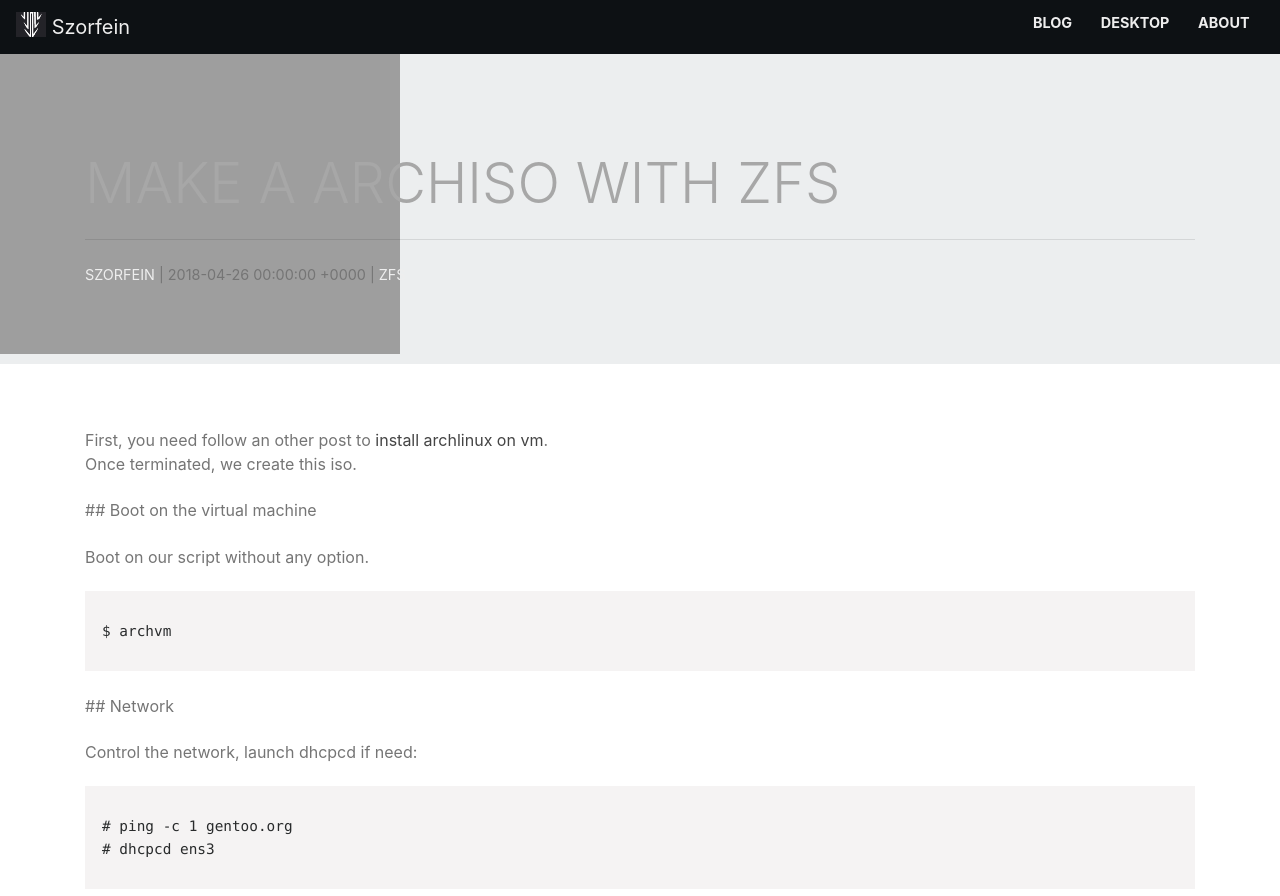
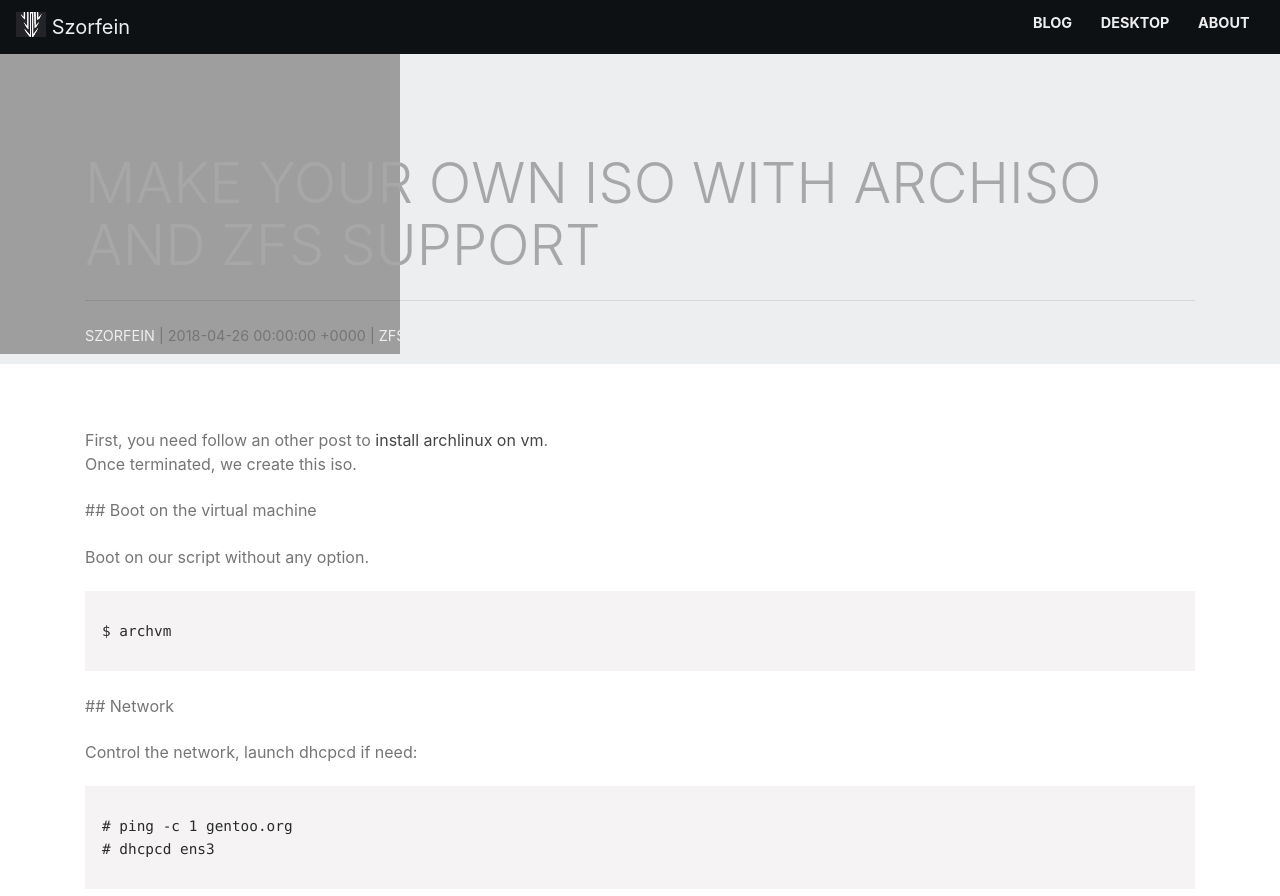
Before and after one commit to szorfein/szorfein.github.io, a Jekyll site: the page built from _posts/2018-04-26-make-your-own-archiso-with-ZFS.md, in a window 1280 px wide and 900 px high. Shown: the top 896 px of the window. Built offline with Jekyll 4.4.1, drawn with Linux system fonts in a browser that asks for light colours; comment, search, counter and statistics services are not loaded.

Commit message:
Archiso, change title and desc

```diff
--- a/_layouts/home.html
+++ b/_layouts/home.html
@@ -41,7 +41,7 @@ layout: default
         <h2 class="text-center btitle">Last Blog post</h2>
         <div class="row">
             {% for post in site.posts limit:4 %}
-            <div class="col-md-6 col-lg-12">
+            <div class="col-md-12 col-lg-12">
                 {% capture postTitle %}{{ post.title }}{% endcapture %}
                 {% capture postUrl %}{{ post.url }}{% endcapture %}
                 {% capture postDesc %}{{ post.description }}{% endcapture %}
--- a/_posts/2018-04-26-make-your-own-archiso-with-ZFS.md
+++ b/_posts/2018-04-26-make-your-own-archiso-with-ZFS.md
@@ -1,9 +1,9 @@
 ---
 layout: post-detail
-title: Make a archiso with ZFS
+title: Make your own iso with archiso and ZFS support
 date: 2018-04-26
 categories: zfs
-description: Create a archiso with Zfs support.
+description: Create your own iso with archiso and QEMU, include your own tools and scripts.
 img-url: ''
 comments: true
 ---
```
